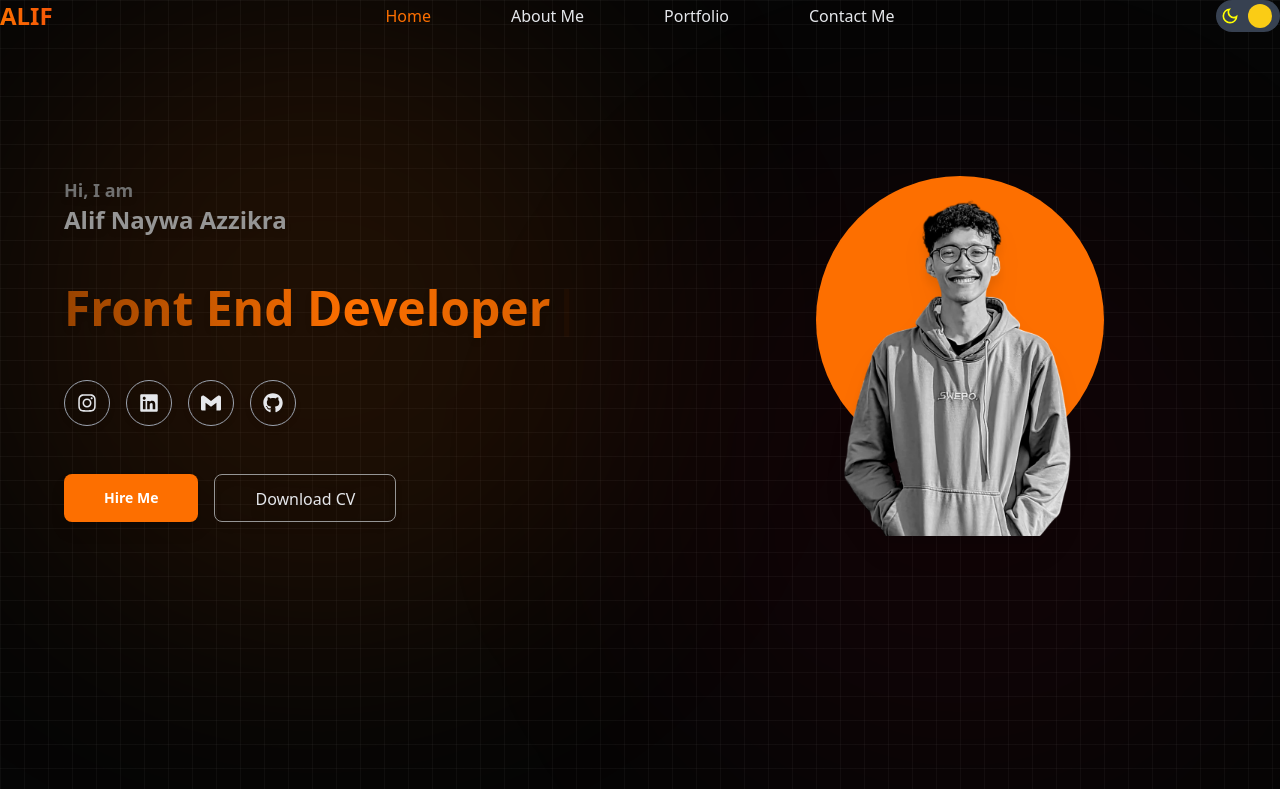
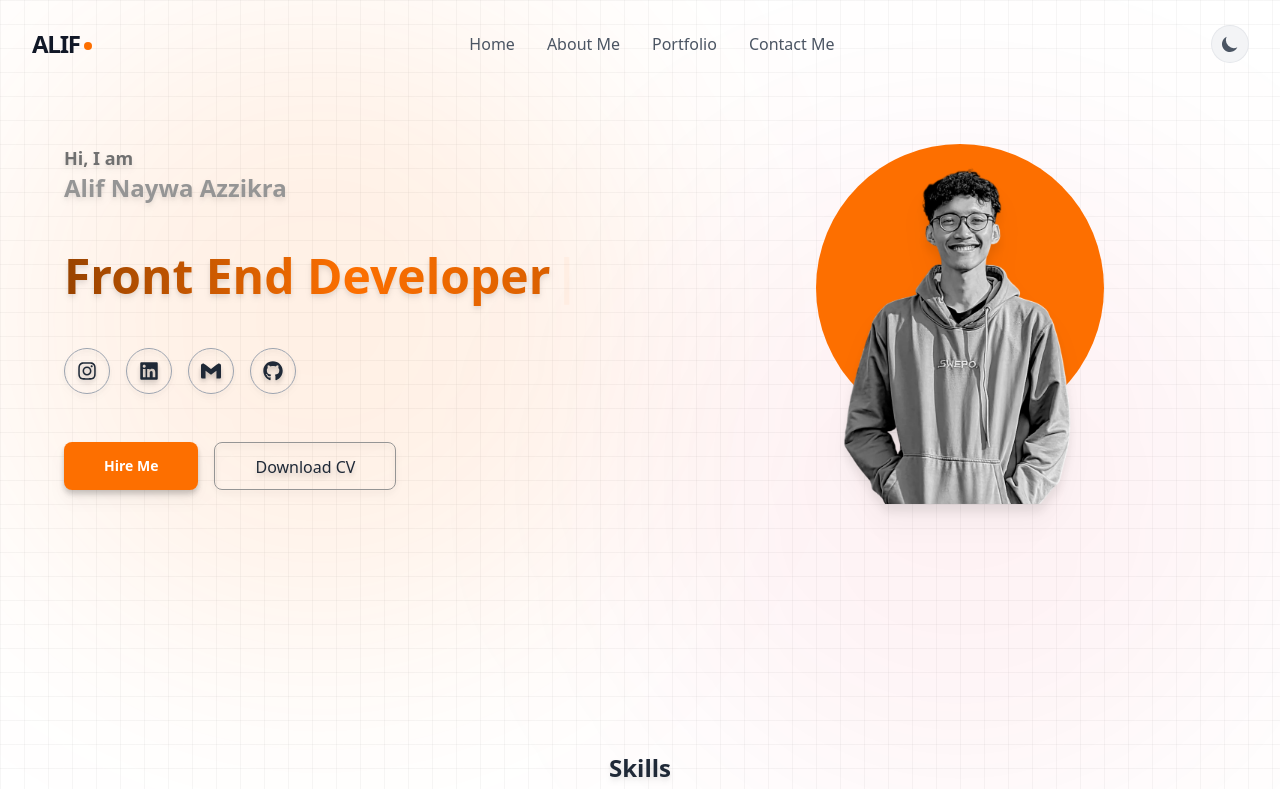
Before and after one commit to alifnay/personal-website, a React (Vite) app: page / in a window 1280 px wide. Shown: the top 789 px of the page. Built offline with nearby package versions, Linux system fonts and the light colour scheme.

Commit message:
feat: Redesign navbar and footer

```diff
--- a/src/components/Footer.tsx
+++ b/src/components/Footer.tsx
@@ -1,48 +1,96 @@
-import { FaInstagram, FaLinkedin, FaGithub, FaPhoneAlt  } from "react-icons/fa";
+import { FaInstagram, FaLinkedin, FaGithub } from "react-icons/fa";
 import { SiGmail } from "react-icons/si";
-import { CiMail } from "react-icons/ci";
+
+const SOCIAL_LINKS = [
+    {
+        icon: <FaInstagram size={20} />,
+        href: "https://www.instagram.com/alifnaywa_/",
+        label: "Instagram"
+    },
+    {
+        icon: <FaLinkedin size={20} />,
+        href: "https://www.linkedin.com/in/alif-naywa-azzikra/",
+        label: "LinkedIn"
+    },
+    {
+        icon: <SiGmail size={20} />,
+        href: "mailto:naywaalif@gmail.com",
+        label: "Email"
+    },
+    {
+        icon: <FaGithub size={20} />,
+        href: "https://github.com/alifnay",
+        label: "GitHub"
+    },
+];
+
+const NAV_LINKS = [
+    { name: "Home", href: "#home" },
+    { name: "About", href: "#about" },
+    { name: "Works", href: "#works" },
+    { name: "Contact", href: "mailto:naywaalif@gmail.com" },
+];
 
 const Footer = () => {
+    const currentYear = new Date().getFullYear();
+
     return (
-        <div className='bg-[#f8f9fa] dark:bg-[#1c1c1c] mt-36'>
-            <h1 className='drop-shadow-md text-center text-2xl font-bold bg-gradient-to-r from-[#FA6E00] to-[#E60026] bg-clip-text text-transparent py-10'>
-                ALIF
-            </h1>
-            <div className="drop-shadow-md col-span-3 flex justify-center space-x-20">
-                    <div className="text-[#949494] hover:text-[#FD6F00] dark:hover:text-[#FD6F00] cursor-pointer">Home</div>
-                    <div className="text-[#949494] hover:text-[#FD6F00] dark:hover:text-[#FD6F00] cursor-pointer">About Me</div>
-                    <div className="text-[#949494] hover:text-[#FD6F00] dark:hover:text-[#FD6F00] cursor-pointer">Portfolio</div>
-                    <div className="text-[#949494] hover:text-[#FD6F00] dark:hover:text-[#FD6F00] cursor-pointer">Contact Me</div>
-            </div>
-            <div className="drop-shadow-md flex gap-3 py-8 justify-center">
-                <a href="https://www.instagram.com/alifnaywa_/" target="_blank" rel="noopener noreferrer"
-                className="border border-gray-400 rounded-full p-2 hover:border-gray-600 dark:hover:border-gray-600 transition-all cursor-pointer">
-                    <FaInstagram size={16} />
-                </a>
-                <a href="https://www.linkedin.com/in/alif-naywa-azzikra/" target="_blank" rel="noopener noreferrer"
-                className="border border-gray-400 rounded-full p-2 hover:border-gray-600 dark:hover:border-gray-600 transition-all cursor-pointer">
-                    <FaLinkedin size={16} />
-                </a>
-                <a href="mailto:naywaalif@gmail.com" target="_blank" rel="noopener noreferrer"
-                className="border border-gray-400 rounded-full p-2 hover:border-gray-600 dark:hover:border-gray-600 transition-all cursor-pointer">
-                    <SiGmail size={16} />
-                </a>
-                <a href="https://github.com/alifnay" target="_blank" rel="noopener noreferrer"
-                className="border border-gray-400 rounded-full p-2 hover:border-gray-600 dark:hover:border-gray-600 transition-all cursor-pointer">
-                    <FaGithub size={16} />
-                </a>
-            </div>
-            <div className="drop-shadow-md flex gap-16 justify-center pb-16">
-                <div className='flex items-center gap-2'>
-                    <CiMail size={20} color='#949494'/>
-                    <h3 className="items-center text-[#949494]">naywaalif@gmail.com</h3>
+        <footer className="relative bg-white/50 dark:bg-[#050505]/50 backdrop-blur-md border-t border-gray-200 dark:border-gray-800 mt-20 pt-16 pb-8">
+            <div className="max-w-7xl mx-auto px-6 sm:px-12">
+
+                <div className="flex flex-col md:flex-row justify-between items-center gap-10 mb-12">
+
+                    {/* 1. BRAND & TAGLINE */}
+                    <div className="text-center md:text-left">
+                        <a href="#home" className="text-2xl font-bold tracking-tight text-gray-900 dark:text-white flex items-center justify-center md:justify-start gap-1 mb-2">
+                            ALIF
+                            <span className="w-2 h-2 rounded-full bg-[#FD6F00]"></span>
+                        </a>
+                        <p className="text-sm text-gray-500 dark:text-gray-400 max-w-xs">
+                            Building digital experiences with modern technologies and intelligent systems.
+                        </p>
+                    </div>
+
+                    {/* 2. QUICK NAVIGATION */}
+                    <div className="flex gap-8">
+                        {NAV_LINKS.map((link) => (
+                            <a
+                                key={link.name}
+                                href={link.href}
+                                className="text-sm font-medium text-gray-600 dark:text-gray-400 hover:text-[#FD6F00] dark:hover:text-[#FD6F00] transition-colors"
+                            >
+                                {link.name}
+                            </a>
+                        ))}
+                    </div>
+
+                    {/* 3. SOCIALS */}
+                    <div className="flex gap-4">
+                        {SOCIAL_LINKS.map((social, index) => (
+                            <a
+                                key={index}
+                                href={social.href}
+                                target="_blank"
+                                rel="noopener noreferrer"
+                                aria-label={social.label}
+                                className="p-2 bg-gray-100 dark:bg-[#1a1a1a] text-gray-600 dark:text-gray-400 rounded-lg dark:hover:bg-[#FD6F00] hover:bg-[#FD6F00] dark:hover:text-white hover:text-white transition-all duration-300"
+                            >
+                                {social.icon}
+                            </a>
+                        ))}
+                    </div>
                 </div>
-                <div className='flex items-center gap-2'>
-                    <FaPhoneAlt size={16} color='#949494'/>
-                    <h3 className="items-center text-[#949494]">+62 856-4715-2578</h3>
+
+                {/* 4. COPYRIGHT & CREDIT */}
+                <div className="border-t border-gray-200 dark:border-gray-800 pt-8 flex flex-col md:flex-row justify-between items-center gap-4 text-xs text-gray-500 dark:text-gray-500">
+
+                    <p>
+                        &copy; {currentYear} Alif Naywa Azzikra. All rights reserved.
+                    </p>
+
                 </div>
             </div>
-        </div>
+        </footer>
     )
 }
 
--- a/src/components/Navbar.tsx
+++ b/src/components/Navbar.tsx
@@ -1,91 +1,163 @@
-import { useState, useEffect } from 'react';
-import { MdOutlineLightMode, MdOutlineDarkMode  } from "react-icons/md";
+import { useState, useEffect } from "react";
+import { HiMenu, HiX, HiMoon, HiSun } from "react-icons/hi";
+import { motion, AnimatePresence } from "framer-motion";
 
-function Navbar() {
-    const [isDarkMode, setIsDarkMode] = useState(true);
+const NAV_LINKS = [
+    { name: "Home", href: "#home" },
+    { name: "About Me", href: "#about" },
+    { name: "Portfolio", href: "#portfolio" },
+    { name: "Contact Me", href: "#contact" },
+    ];
 
-    // Saat pertama kali website dimuat, cek preferensi di localStorage
+    const Navbar = () => {
+    const [isDarkMode, setIsDarkMode] = useState(false);
+    const [isOpen, setIsOpen] = useState(false);
+    const [scrolled, setScrolled] = useState(false);
+
     useEffect(() => {
-        const savedMode = localStorage.getItem("theme");
-        if (savedMode === "light") {
+        const savedTheme = localStorage.getItem("theme");
+        const systemPrefersDark = window.matchMedia("(prefers-color-scheme: dark)").matches;
+
+        if (savedTheme === "dark" || (!savedTheme && systemPrefersDark)) {
+        setIsDarkMode(true);
+        document.documentElement.classList.add("dark");
+        } else {
         setIsDarkMode(false);
         document.documentElement.classList.remove("dark");
-        } else {
-            setIsDarkMode(true);
-            document.documentElement.classList.add("dark");
         }
+
+        const handleScroll = () => setScrolled(window.scrollY > 10);
+        window.addEventListener("scroll", handleScroll);
+        return () => window.removeEventListener("scroll", handleScroll);
     }, []);
 
-    // Fungsi Toggle Dark Mode
     const toggleMode = () => {
-        if (isDarkMode) {
+        const newMode = !isDarkMode;
+        setIsDarkMode(newMode);
+        if (newMode) {
+        document.documentElement.classList.add("dark");
+        localStorage.setItem("theme", "dark");
+        } else {
         document.documentElement.classList.remove("dark");
         localStorage.setItem("theme", "light");
-        } else {
-            document.documentElement.classList.add("dark");
-            localStorage.setItem("theme", "dark");
         }
-        setIsDarkMode(!isDarkMode);
+    };
+
+    const menuVariants = {
+        closed: { opacity: 0, height: 0 },
+        open: {
+        opacity: 1,
+        height: "auto",
+        transition: {
+            staggerChildren: 0.1,
+            when: "beforeChildren"
+        }
+        }
+    };
+
+    const itemVariants = {
+        closed: { opacity: 0, x: -20 },
+        open: { opacity: 1, x: 0 }
     };
 
     return (
-        <div>
-            <div className="max-w-7xl mx-auto grid grid-cols-5 items-center">
-                <div>
-                    <div className="text-2xl font-bold bg-gradient-to-r from-[#FA6E00] to-[#E60026] bg-clip-text text-transparent">
+        <nav
+        className={`fixed top-0 left-0 w-full z-50 transition-all duration-500 ease-in-out ${
+            scrolled
+            ? "bg-white/60 dark:bg-[#0a0a0a]/60 backdrop-blur-xl border-b border-white/20 dark:border-gray-800/50 shadow-lg py-3"
+            : "bg-transparent py-6"
+        }`}
+        >
+        <div className="max-w-7xl mx-auto px-4 sm:px-6 lg:px-8">
+            <div className="flex justify-between items-center">
+
+            {/* 1. LOGO */}
+            <div className="flex-shrink-0 cursor-pointer">
+                <a
+                href="#home"
+                className="text-2xl font-bold tracking-tighter text-gray-900 dark:text-white flex items-center gap-1"
+                >
                 ALIF
+                <span className="w-2 h-2 rounded-full bg-[#FD6F00] mt-1"></span>
+                </a>
             </div>
+
+            {/* DESKTOP MENU */}
+            <div className="hidden md:flex space-x-8 items-center">
+                {NAV_LINKS.map((link) => (
+                <a
+                    key={link.name}
+                    href={link.href}
+                    className="relative text-gray-600 dark:text-gray-300 font-medium transition-colors group py-2"
+                >
+                    <span className="relative z-10 group-hover:text-[#FD6F00] transition-colors duration-300">
+                    {link.name}
+                    </span>
+                    <span className="absolute left-1/2 bottom-0 w-0 h-[2px] bg-[#FD6F00] transition-all duration-300 ease-out group-hover:w-full group-hover:left-0"></span>
+                </a>
+                ))}
             </div>
-                <div className="col-span-3 flex justify-center space-x-20">
-                    <div className="text-[#FD6F00] cursor-pointer relative group">
-                        Home
-                        <span className="absolute left-0 bottom-0 w-0 h-[2px] bg-[#FD6F00] transition-all duration-300 group-hover:w-full"></span>
-                    </div>
-                    <div className="hover:text-[#FD6F00] cursor-pointer relative group">
-                        About Me
-                        <span className="absolute left-0 bottom-0 w-0 h-[2px] bg-[#FD6F00] transition-all duration-300 group-hover:w-full"></span>
-                    </div>
-                    <div className="hover:text-[#FD6F00] cursor-pointer relative group">
-                        Portfolio
-                        <span className="absolute left-0 bottom-0 w-0 h-[2px] bg-[#FD6F00] transition-all duration-300 group-hover:w-full"></span>
-                    </div>
-                    <div className="hover:text-[#FD6F00] cursor-pointer relative group">
-                        Contact Me
-                        <span className="absolute left-0 bottom-0 w-0 h-[2px] bg-[#FD6F00] transition-all duration-300 group-hover:w-full"></span>
-                    </div>
-                </div>
-                <div className="flex justify-end items-center">
-                    {/* Toggle Button */}
-                    <button
+
+            {/* ACTIONS */}
+            <div className="flex items-center gap-4">
+
+                {/* Dark Mode Button */}
+                <motion.button
+                whileHover={{ scale: 1.1, rotate: 15 }}
+                whileTap={{ scale: 0.9, rotate: -15 }}
                 onClick={toggleMode}
-                        className="relative px-2 inline-flex items-center w-16 h-8 bg-gray-300 dark:bg-gray-700 rounded-full cursor-pointer transition-all duration-300"
+                className="p-2 rounded-full bg-gray-100 dark:bg-gray-800 text-gray-600 dark:text-yellow-400 hover:shadow-md transition-all duration-300 focus:outline-none ring-1 ring-gray-200 dark:ring-gray-700"
+                aria-label="Toggle Dark Mode"
                 >
-                        {/* Lingkaran */}
-                        <span
-                            className={`${
-                            isDarkMode ? 'translate-x-6 bg-yellow-400' : 'bg-white'
-                            } inline-block w-6 h-6 rounded-full transition-all duration-300`}
-                        ></span>
-                        {/* Ikon */}
-                        <span
-                            className={`absolute text-sm text-gray-800 dark:text-gray-200 right-1 ${
-                            isDarkMode ? 'opacity-0' : 'opacity-100'
-                            } transition-opacity duration-300`}
+                <motion.div
+                    initial={false}
+                    animate={{ rotate: isDarkMode ? 180 : 0 }}
+                    transition={{ type: "spring", stiffness: 200, damping: 10 }}
                 >
-                        <MdOutlineLightMode size={20}/>
-                        </span>
-                        <span
-                            className={`absolute text-sm text-gray-800 dark:text-gray-200 left-1 ${
-                            isDarkMode ? 'opacity-100' : 'opacity-0'
-                            } transition-opacity duration-300`}
+                    {isDarkMode ? <HiSun size={20} /> : <HiMoon size={20} />}
+                </motion.div>
+                </motion.button>
+
+                {/* Hamburger Button */}
+                <motion.button
+                whileTap={{ scale: 0.9 }}
+                onClick={() => setIsOpen(!isOpen)}
+                className="md:hidden p-2 text-gray-600 dark:text-gray-300 hover:text-[#FD6F00] transition-colors focus:outline-none"
                 >
-                        <MdOutlineDarkMode size={20} color='yellow'/>
-                        </span>
-                    </button>
+                {isOpen ? <HiX size={26} /> : <HiMenu size={26} />}
+                </motion.button>
             </div>
             </div>
         </div>
+
+        {/* MOBILE MENU */}
+        <AnimatePresence>
+            {isOpen && (
+            <motion.div
+                variants={menuVariants}
+                initial="closed"
+                animate="open"
+                exit="closed"
+                className="md:hidden bg-white/90 dark:bg-[#0a0a0a]/95 backdrop-blur-xl border-t border-gray-100 dark:border-gray-800 absolute w-full left-0 shadow-xl overflow-hidden"
+            >
+                <div className="px-6 py-6 space-y-4 flex flex-col">
+                {NAV_LINKS.map((link) => (
+                    <motion.a
+                    key={link.name}
+                    variants={itemVariants}
+                    href={link.href}
+                    onClick={() => setIsOpen(false)}
+                    className="text-lg font-medium text-gray-700 dark:text-gray-200 hover:text-[#FD6F00] dark:hover:text-[#FD6F00] tracking-wide transition-colors"
+                    >
+                    {link.name}
+                    </motion.a>
+                ))}
+                </div>
+            </motion.div>
+            )}
+        </AnimatePresence>
+        </nav>
     );
-}
+};
 
 export default Navbar;
```
Lines whose indentation alone changed are shown as unchanged.
